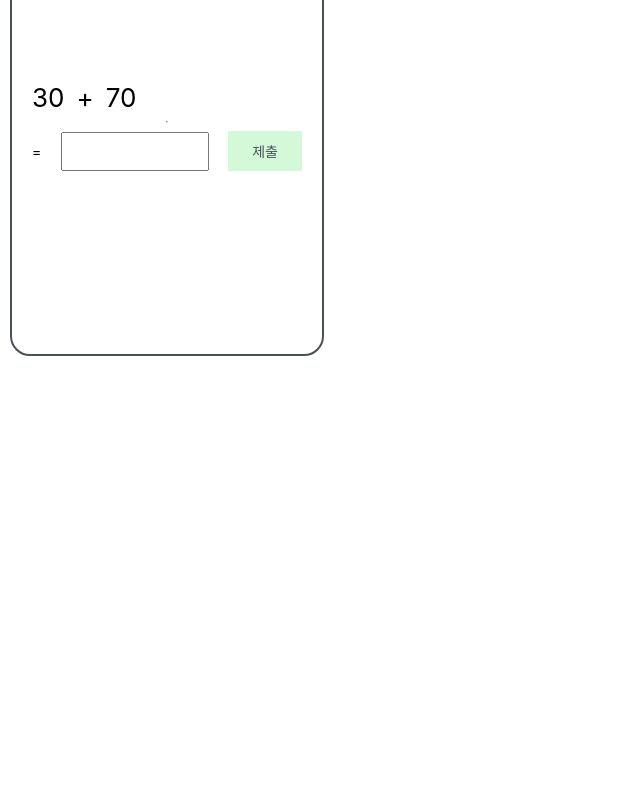
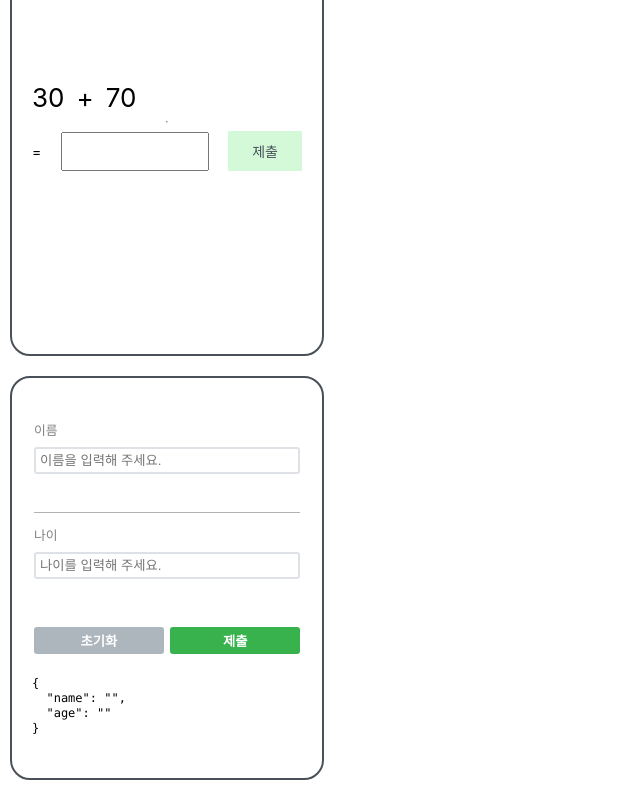
Before and after one commit to kojh0111/React-practice, a React (Create React App) app: page / in a window 1280 px wide. Shown: the part 803-1603 px from the top of the page, without its empty margins (0-640 px from the left). Before the commit the page ends 1179 px from the top, so only its background shows below. Built offline with nearby package versions, Linux system fonts and the light colour scheme; the HTML template or start-up script is replaced by a standard one.

Commit message:
Register Form

```diff
--- a/src/App.js
+++ b/src/App.js
@@ -6,6 +6,7 @@ import Header from "./components/Header";
 import MathProblem from "./components/MathProblem/MathProblem";
 import Nav from "./components/Nav";
 import Read from "./components/Read";
+import RegForm from "./components/RegForm/RegForm";
 import Update from "./components/Update";
 
 function App() {
@@ -118,6 +119,7 @@ function App() {
       )}
       <CafeCalculator />
       <MathProblem />
+      <RegForm />
     </div>
   );
 }
--- /dev/null
+++ b/src/components/RegForm/RegForm.jsx
@@ -0,0 +1,127 @@
+import React, { useState } from "react";
+import "./register-form.css";
+
+const InputStatus = {
+  READY: "  ",
+  SUCCESS: "",
+  NUMERROR: "나이는 1부터 100 사이여야 합니다.",
+  STRERROR: "이름은 1글자 이상, 10글자 이하여야 합니다.",
+};
+
+function RegForm() {
+  // 에러 메시지 상태를 정의하고, 상태 관리를 하는 코드를 작성하세요.
+  const [name, setName] = useState("");
+  const [age, setAge] = useState("");
+
+  const [nameInputStatus, setNameInputStatus] = useState(InputStatus.READY);
+  const [ageInputStatus, setAgeInputStatus] = useState(InputStatus.READY);
+
+  const handleChangeName = (e) => {
+    setName(e.target.value);
+  };
+
+  const handleChangeAge = (e) => {
+    setAge(e.target.value);
+  };
+
+  const vaildateName = (name) => {
+    if (name.length < 1 || name.length > 10) {
+      setNameInputStatus(InputStatus.STRERROR);
+      return;
+    }
+    setNameInputStatus(InputStatus.SUCCESS);
+  };
+
+  const vaildateAge = (age) => {
+    if (parseInt(age) < 1 || parseInt(age) > 100) {
+      setAgeInputStatus(InputStatus.NUMERROR);
+      return;
+    }
+    setAgeInputStatus(InputStatus.SUCCESS);
+  };
+
+  const submitForm = () => {
+    console.log("Submit form!");
+    vaildateName(name);
+    vaildateAge(age);
+  };
+
+  const resetForm = () => {
+    setName("");
+    setAge("");
+    setNameInputStatus(InputStatus.READY);
+    setAgeInputStatus(InputStatus.READY);
+  };
+
+  const getInputStyle = (status) => {
+    if (status === InputStatus.SUCCESS) {
+      return "input-valid";
+    } else if (status === InputStatus.READY) {
+      return "input-ready";
+    } else {
+      return "input-invalid";
+    }
+  };
+  // name과 age에 따라 에러 메시지를 출력하는 코드를 작성하세요.
+  // 그리고 name과 age의 값을 비우는 초기화 버튼도 구현해보세요.
+
+  return (
+    <form className="regFormCSS">
+      <fieldset>
+        <label
+          className={`form-label ${
+            nameInputStatus === InputStatus.STRERROR ? "text-error" : ""
+          } `}
+          htmlFor="name"
+        >
+          이름
+        </label>
+        <input
+          onChange={handleChangeName}
+          className={`form-input ${getInputStyle(nameInputStatus)}`}
+          value={name}
+          type="text"
+          name="name"
+          id="name"
+          placeholder="이름을 입력해 주세요."
+        />
+        <div className="text-error form-error">{nameInputStatus}</div>
+      </fieldset>
+
+      <fieldset>
+        <label
+          className={`form-label ${
+            ageInputStatus === InputStatus.NUMERROR ? "text-error" : ""
+          } `}
+          htmlFor="age"
+        >
+          나이
+        </label>
+        <input
+          onChange={handleChangeAge}
+          className={`form-input ${getInputStyle(ageInputStatus)}`}
+          value={age}
+          type="number"
+          name="age"
+          id="age"
+          placeholder="나이를 입력해 주세요."
+        />
+        <div className="text-error form-error">{ageInputStatus}</div>
+      </fieldset>
+
+      <div>
+        <button onClick={resetForm} type="button">
+          초기화
+        </button>
+        <button onClick={submitForm} type="button">
+          제출
+        </button>
+      </div>
+      <pre className="debug">
+        <code>{JSON.stringify({ name, age }, null, 2)}</code>
+      </pre>
+    </form>
+  );
+}
+
+export default RegForm;
--- /dev/null
+++ b/src/components/RegForm/register-form.css
@@ -0,0 +1,83 @@
+.regFormCSS {
+  display: flex;
+  flex-direction: column;
+  justify-content: center;
+  width: 270px;
+  height: 400px;
+  border-radius: 20px;
+  border: #495057 solid 2px;
+  padding: 0 20px;
+  margin: 20px 10px;
+}
+
+.regFormCSS > fieldset {
+  border: none;
+  padding: 12px 0;
+  height: 80px;
+}
+
+.regFormCSS fieldset:not(:first-of-type) {
+  border-bottom: none;
+  border-top: 1px solid rgba(0, 0, 0, 0.3);
+}
+
+.regFormCSS .form-label {
+  display: block;
+  padding-bottom: 8px;
+  font-size: 0.8rem;
+  color: gray;
+}
+
+.regFormCSS .form-input {
+  display: block;
+  width: 254px;
+  padding: 4px;
+  border: 2px solid #dee2e6;
+  border-radius: 3px;
+}
+
+.regFormCSS .input-invalid {
+  border: 2px solid #ff6b6b;
+}
+
+.regFormCSS .input-valid {
+  border: 2px solid #51cf66;
+}
+
+.regFormCSS .text-error {
+  color: #ff6b6b;
+}
+
+.regFormCSS .form-error {
+  font-size: 0.8rem;
+  min-height: 20px;
+  margin-top: 4px;
+}
+
+.regFormCSS .debug {
+  font-size: 0.75rem;
+}
+
+.regFormCSS > div {
+  display: flex;
+  justify-content: space-between;
+}
+
+.regFormCSS button {
+  border: none;
+  width: 48%;
+  padding: 4px;
+  color: white;
+  font-weight: 700;
+  margin: 10px 2px;
+  border-radius: 3px;
+  cursor: pointer;
+}
+
+.regFormCSS button:first-child {
+  background: #adb5bd;
+}
+
+.regFormCSS button:nth-child(2) {
+  background: #37b24d;
+}
```
